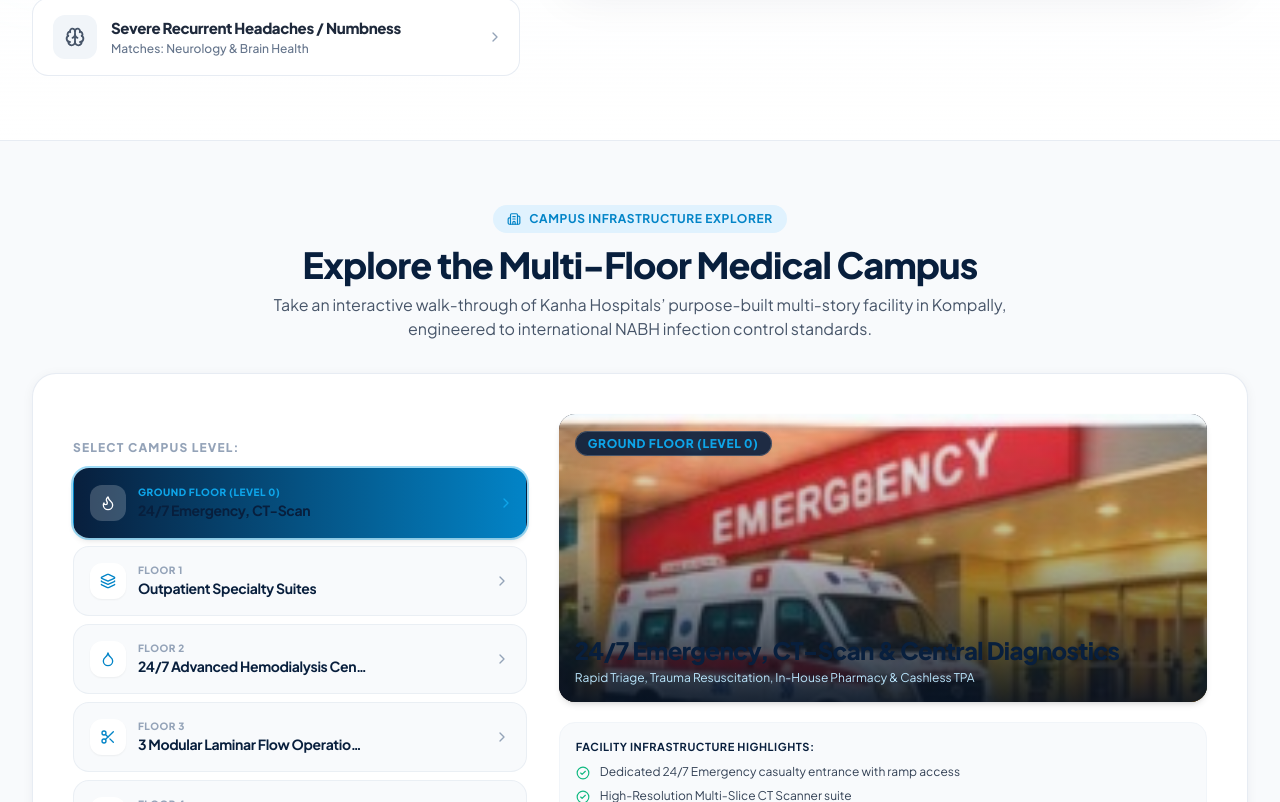
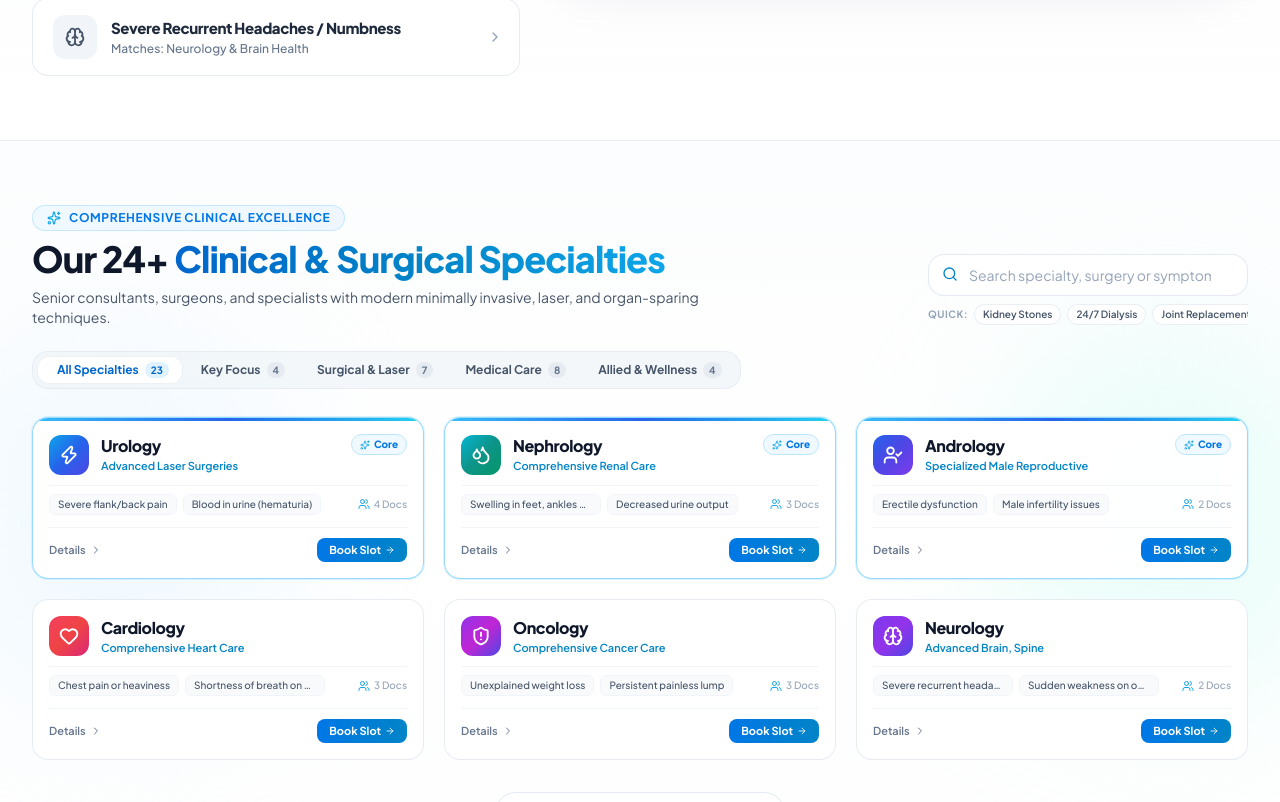
Before and after one commit to Shiva33987/hospital-kanha, a React (Vite) app: page / in a window 1280 px wide. Shown: the part 4878-5680 px from the top of the page. Built offline with nearby package versions, Linux system fonts and the light colour scheme.

Commit message:
feat: remove Campus Infrastructure Explorer section

```diff
--- a/src/App.tsx
+++ b/src/App.tsx
@@ -5,7 +5,6 @@ import { QuickActionCards } from './components/QuickActionCards';
 import { WhyChooseUs } from './components/WhyChooseUs';
 import { FacilitiesShowcase } from './components/FacilitiesShowcase';
 import { SymptomCheckerSection } from './components/SymptomCheckerSection';
-import { HospitalTourFloorPlan } from './components/HospitalTourFloorPlan';
 import { SpecialtiesSection } from './components/SpecialtiesSection';
 import { DoctorsSection } from './components/DoctorsSection';
 import { LocationContactSection } from './components/LocationContactSection';
@@ -91,13 +90,7 @@ export function App() {
           onOpenAppointmentModal={handleOpenAppointmentModal}
         />
 
-        {/* 7. Interactive Campus & Multi-Floor Plan Explorer */}
-        <HospitalTourFloorPlan
-          onOpenAppointmentModal={handleOpenAppointmentModal}
-          onOpenEmergencyModal={handleOpenEmergencyModal}
-        />
-
-        {/* 8. Clinical Specialties Directory (All 24 Specialties from Image 3) */}
+        {/* 7. Clinical Specialties Directory (All 24 Specialties from Image 3) */}
         <SpecialtiesSection
           onOpenAppointmentModal={handleOpenAppointmentModal}
         />
```
